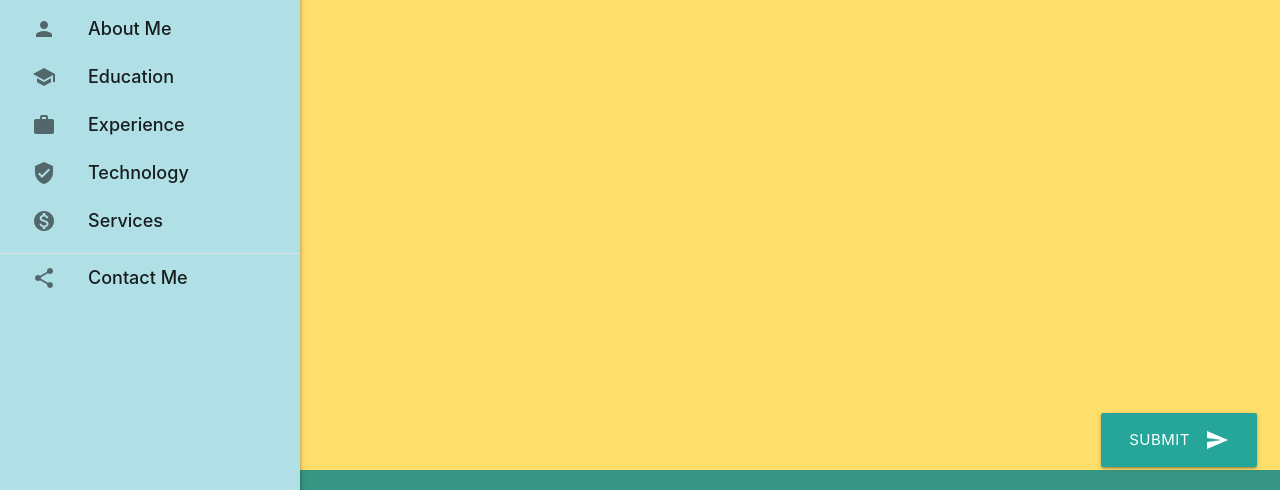
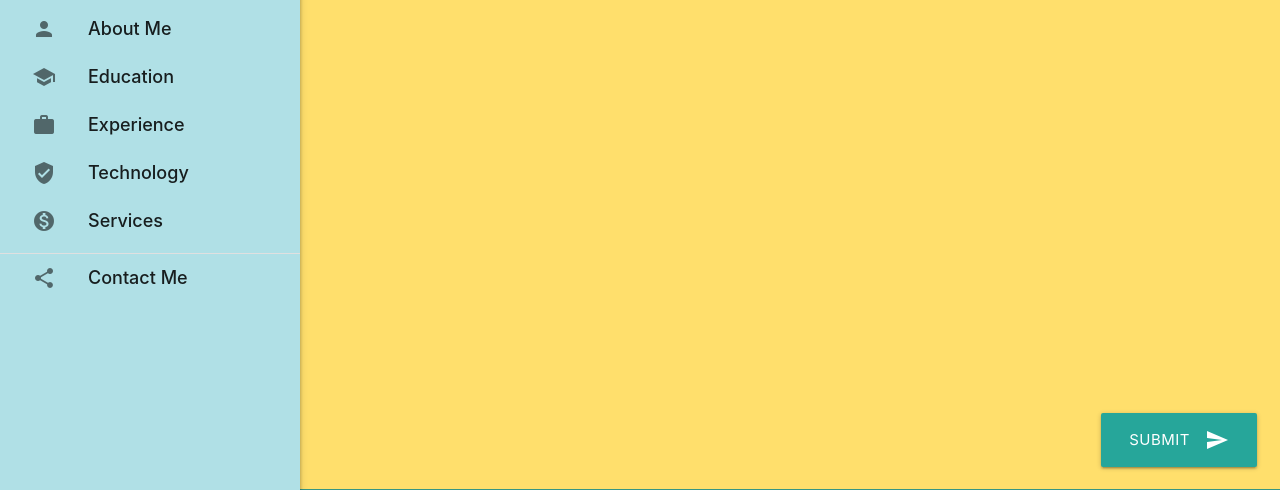
Before and after one commit to SohumK/front, a plain HTML site: page index.html in a window 1280 px wide. Shown: the part 310-800 px from the top of the page. Drawn offline with Linux system fonts and the light colour scheme.

Commit message:
Update index.html

```diff
--- a/index.html
+++ b/index.html
@@ -51,7 +51,7 @@
       </button>
       <!--<img class="fullscreen responsive-img" src="images/linkSide.jpg">-->
     </div></main>
-    <footer class="page-footer" style = "height: 1px; background-color: #379683" >
+    <footer class="page-footer" style = "height: 1px; padding-top: 0px; padding-bottom: 0px; background-color: #379683" >
     </footer>
       <!--JavaScript at end of body for optimized loading-->
     <script type="text/javascript" src="materializeJS/materialize.min.js"></script>
```
